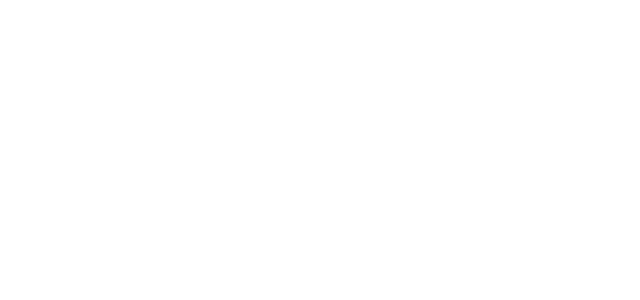
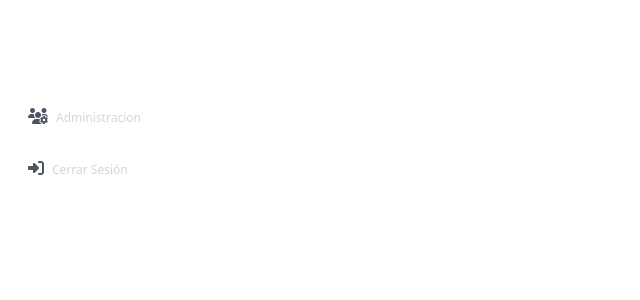
Before and after one commit to PROYECTOMINTIC-WebDev/Frontend-WebDev, a React (Create React App) app: page /sidebar in a window 1280 px wide. Before the commit this address had no page. Shown: the top 300 px of the page, without its empty margins (0-640 px from the left). Built offline with nearby package versions, Linux system fonts and the light colour scheme.

Commit message:
agregar sidebar  en app

```diff
--- a/src/App.jsx
+++ b/src/App.jsx
@@ -4,6 +4,7 @@
 import Admin from './pages/Admin';
 import { BrowserRouter, Routes, Route } from 'react-router-dom';
 import "./App.css";
+import Sidebar from './modules/sidebar/sidebar';
 
 
 function App() {
@@ -14,6 +15,7 @@
         <Route path="/login" element={<Login />} />
         <Route path="/registro" element={<Registro />} />
         <Route path="/admin" element={<Admin />} />
+        <Route path="/sidebar" element={<Sidebar />} />
         </Routes>
     </BrowserRouter>
   );
--- a/src/modules/sidebar/sidebar.jsx
+++ b/src/modules/sidebar/sidebar.jsx
@@ -1,8 +1,8 @@
 import React from 'react'
 
-const sidebar = () => {
+const Sidebar = () => {
     return (
-        <div className="app flex h-full fixed w-44 flex-col bg-black rounded-r-3xl">
+        <div className="app flex h-full fixed w-44 flex-col divide-pink-700	 rounded-r-3xl">
 
       <div className="h-full mt-24 text-base justify-between flex flex-col ">
         <div>
@@ -20,4 +20,4 @@
     )
 }
 
-export default sidebar
+export default Sidebar;
```
